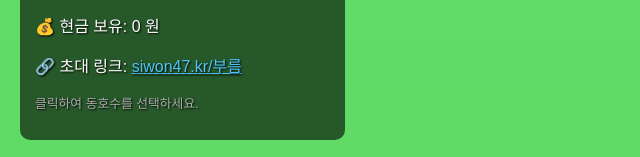
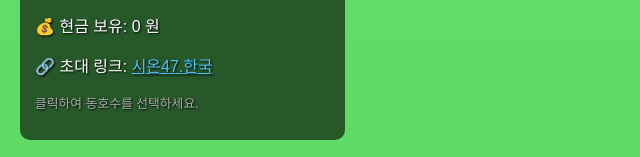
Before and after one commit to bindalmoi/sion47, a plain HTML site: page index.html in a window 1280 px wide. Shown: the part 640-797 px from the top of the page, 0-640 px from the left. Drawn offline with nearby package versions, Linux system fonts and the light colour scheme; animation ran at ten frames a second.

Commit message:
영문 주소를 시온47.한국으로 바꿈

```diff
--- a/index.html
+++ b/index.html
@@ -42,7 +42,7 @@
             <p>📍 용인 구성역 | 동백신봉선 | 언남역 예정지</p>
             <p>👤 화신: <strong>달알</strong> (상태: 기쁨)</p>
             <p>💰 현금 보유: <span id="cash-display">0</span> 원</p>
-            <p>🔗 초대 링크: <a href="#" style="color:#4fc3f7">siwon47.kr/부름</a></p>
+            <p>🔗 초대 링크: <a href="#" style="color:#4fc3f7">시온47.한국</a></p>
             <p style="font-size:0.8em; color:#aaa;">클릭하여 동호수를 선택하세요.</p>
         </div>
     </div>
```
